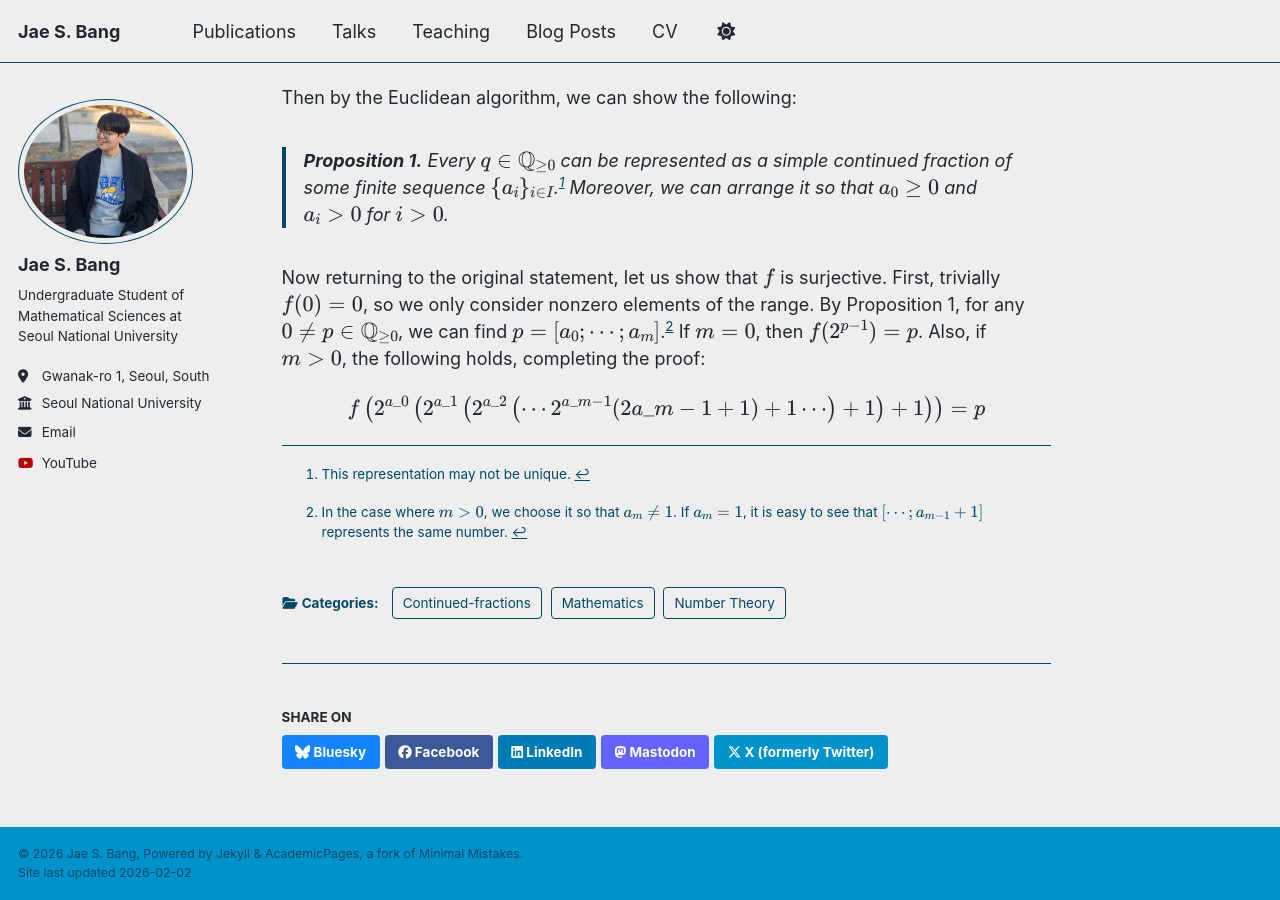
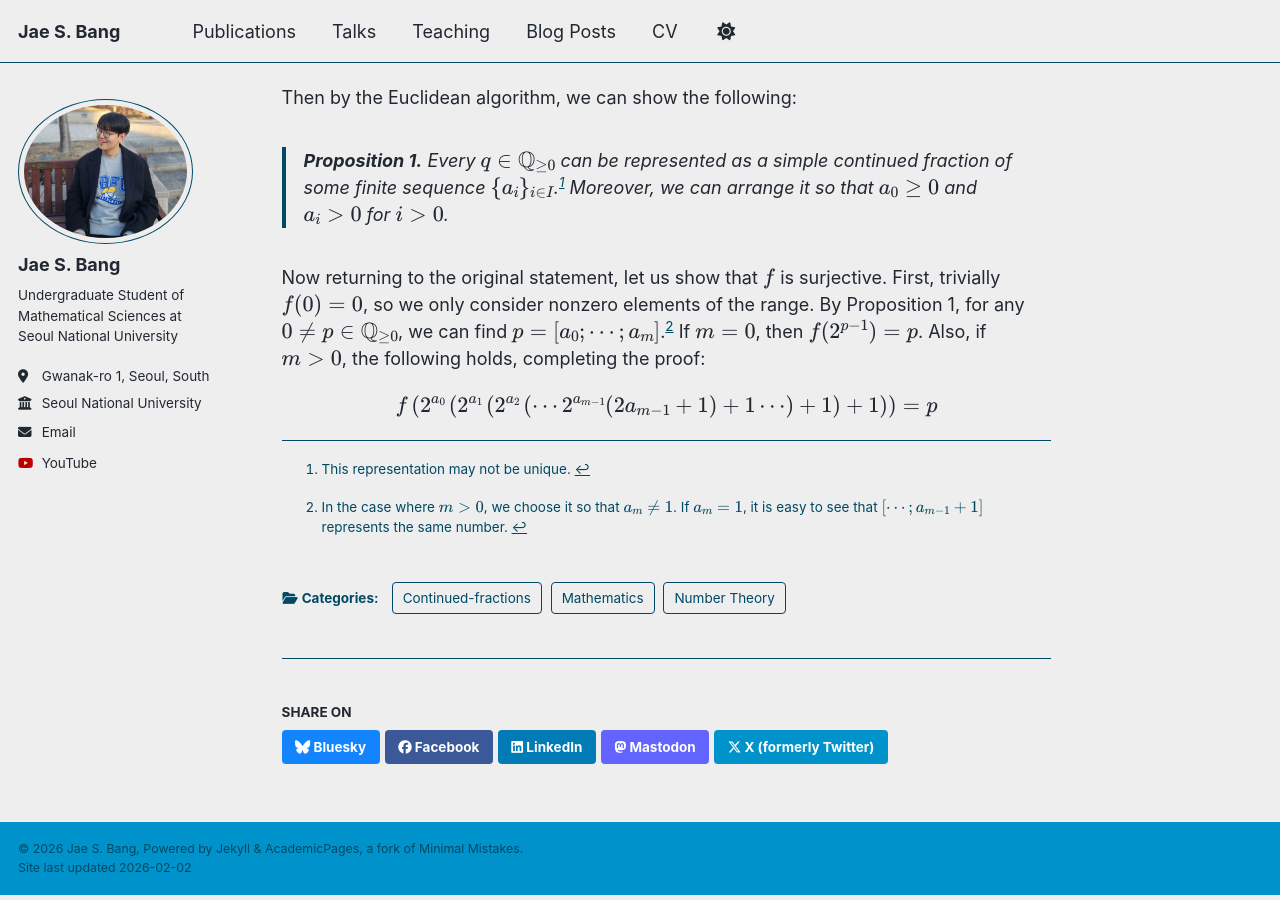
Before and after one commit to jae-s-bang/jae-s-bang.github.io, a Jekyll site: the page built from _posts/2025-09-24-blog-post-1.md, in a window 1280 px wide and 900 px high, scrolled down 1034 px. Built offline with Jekyll 4.4.1, drawn with Linux system fonts in a browser that asks for light colours; a script bundle is joined from its source files by our own code; library files that are not in the unit come from our copies.

```diff
--- a/_posts/2025-09-24-blog-post-1.md
+++ b/_posts/2025-09-24-blog-post-1.md
@@ -36,7 +36,7 @@ Then by the Euclidean algorithm, we can show the following:
 
 Now returning to the original statement, let us show that \\(f\\) is surjective. First, trivially \\(f(0) = 0\\), so we only consider nonzero elements of the range. By Proposition 1, for any \\(0 \neq p \in \mathbb{Q}\_{\geq 0}\\), we can find \\(p = [a\_0; \cdots; a\_m]\\).[^2] If \\(m = 0\\), then \\(f(2^{p-1}) = p\\). Also, if \\(m \gt 0\\), the following holds, completing the proof:
 
-$$f\left(2^{a\_0}\left(2^{a\_1}\left(2^{a\_2}\left(\cdots 2^{a\_{m-1}}(2a\_m - 1 + 1) + 1 \cdots\right) + 1\right) + 1\right)\right) = p$$
+$$f\left(2^{a_0}\left(2^{a_1}\left(2^{a_2}\left(\cdots 2^{a_{m-1}}(2a_{m - 1} + 1) + 1 \cdots\right) + 1\right) + 1\right)\right) = p$$
 
 ---
 
```
